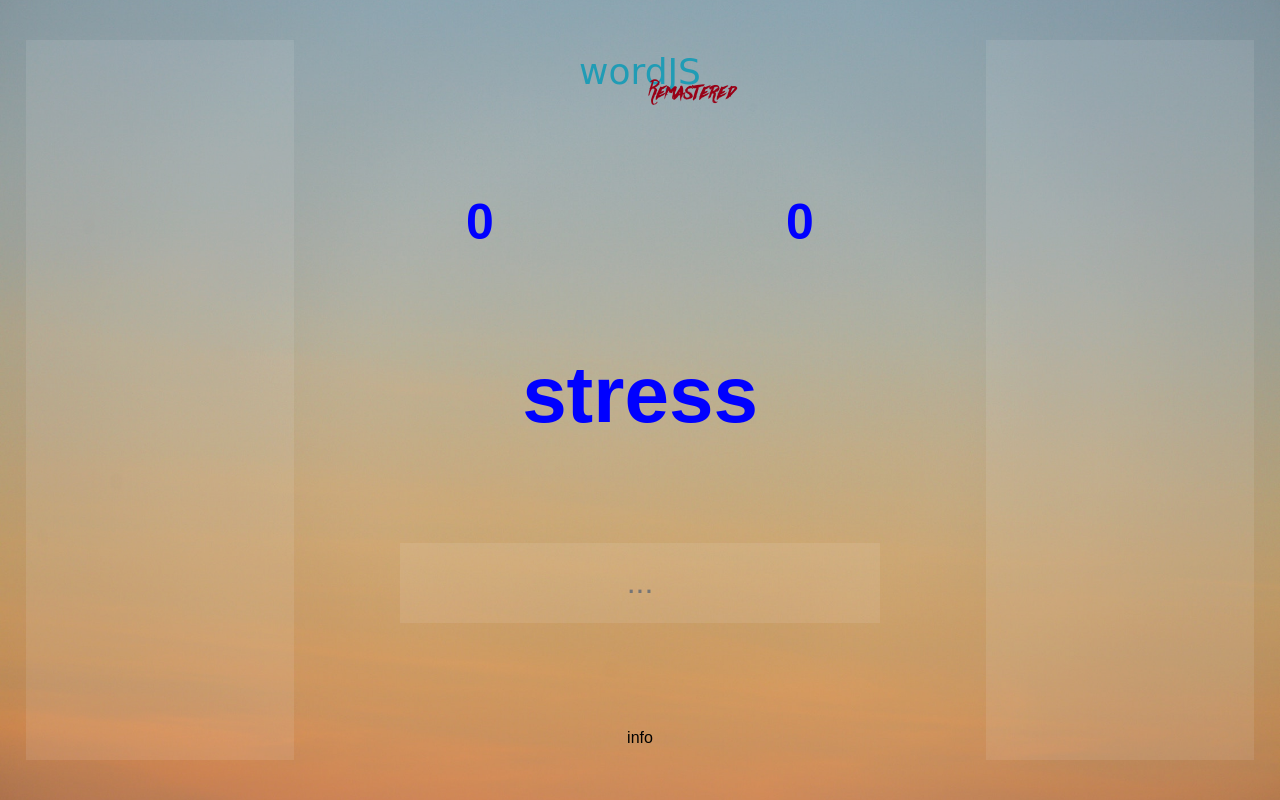
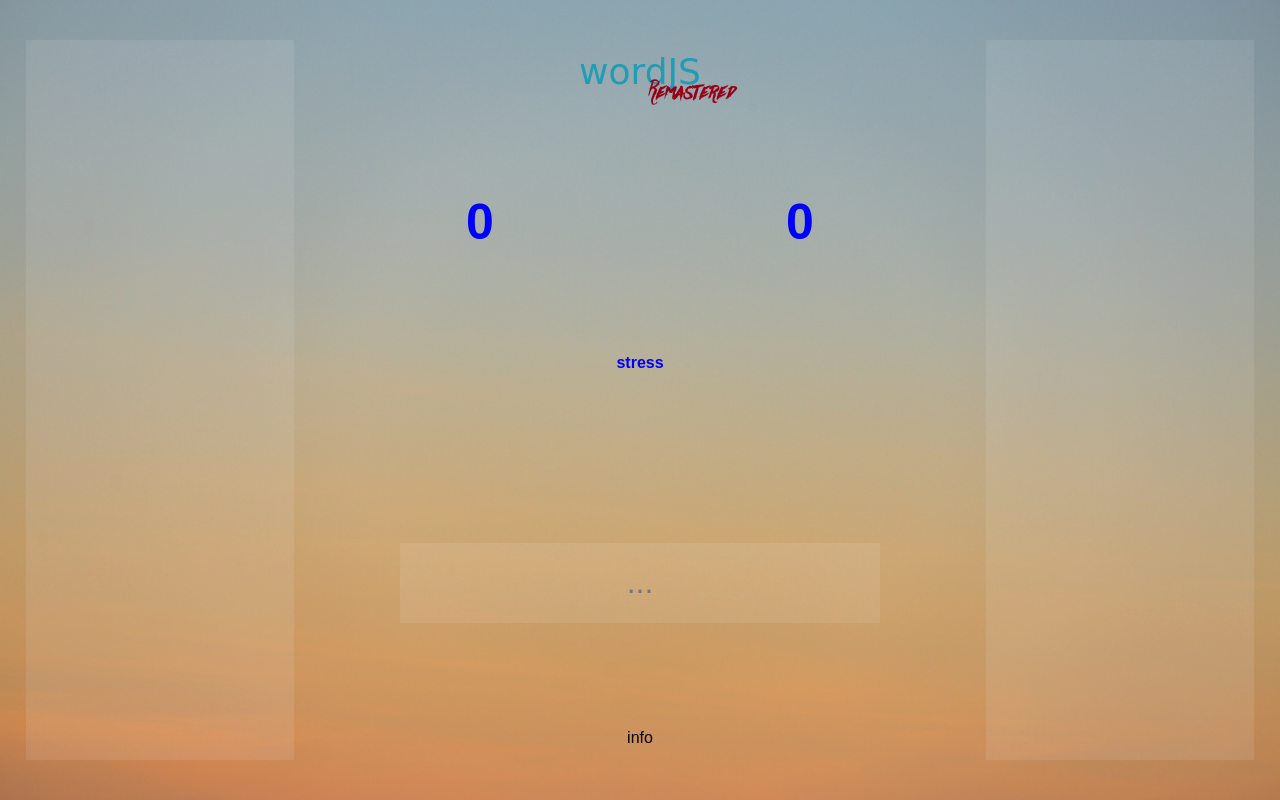
Before and after one commit to Kelby2/wordjs, a website built with webpack: page index.html in a window 1280 px wide. Built offline with nearby package versions, Linux system fonts and the light colour scheme; a web font is replaced by a local one; what all-subsets would draw is missing.

Commit message:
change styling

```diff
--- a/assets/css/main.css
+++ b/assets/css/main.css
@@ -80,7 +80,7 @@ body {
 
 #key-word {
   min-height: 80px;
-  font-size: 80px;
+  /*font-size: 80px;*/
   color: blue;
   font-weight: bold;
 }
```
